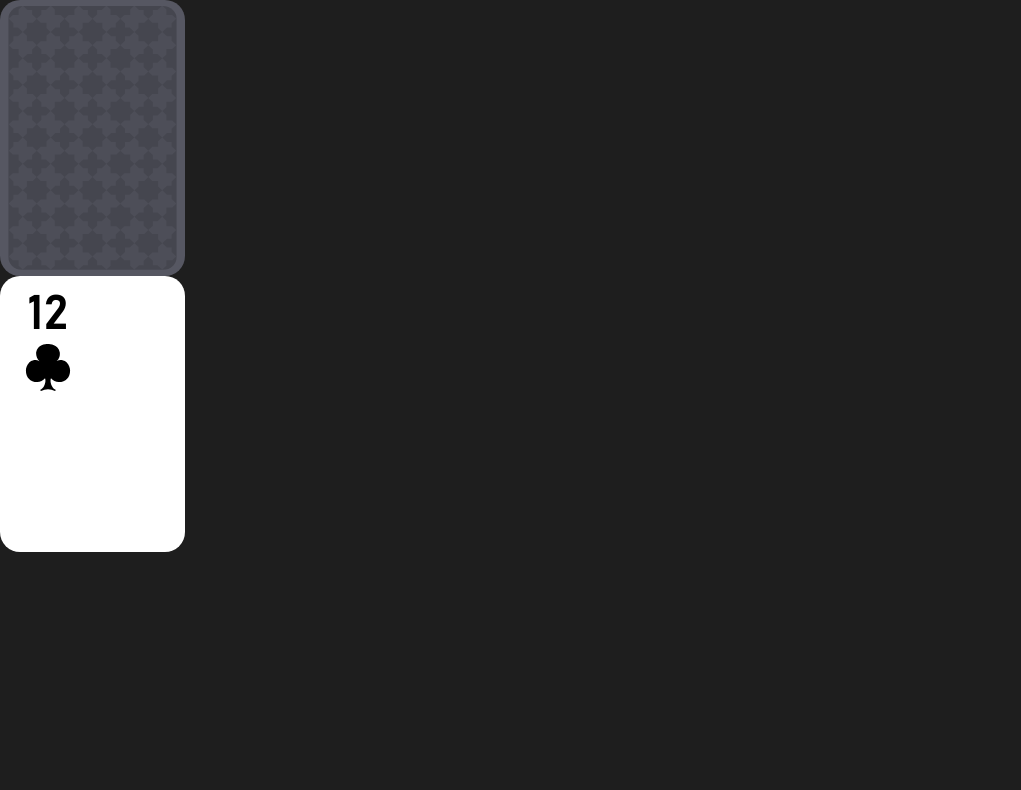
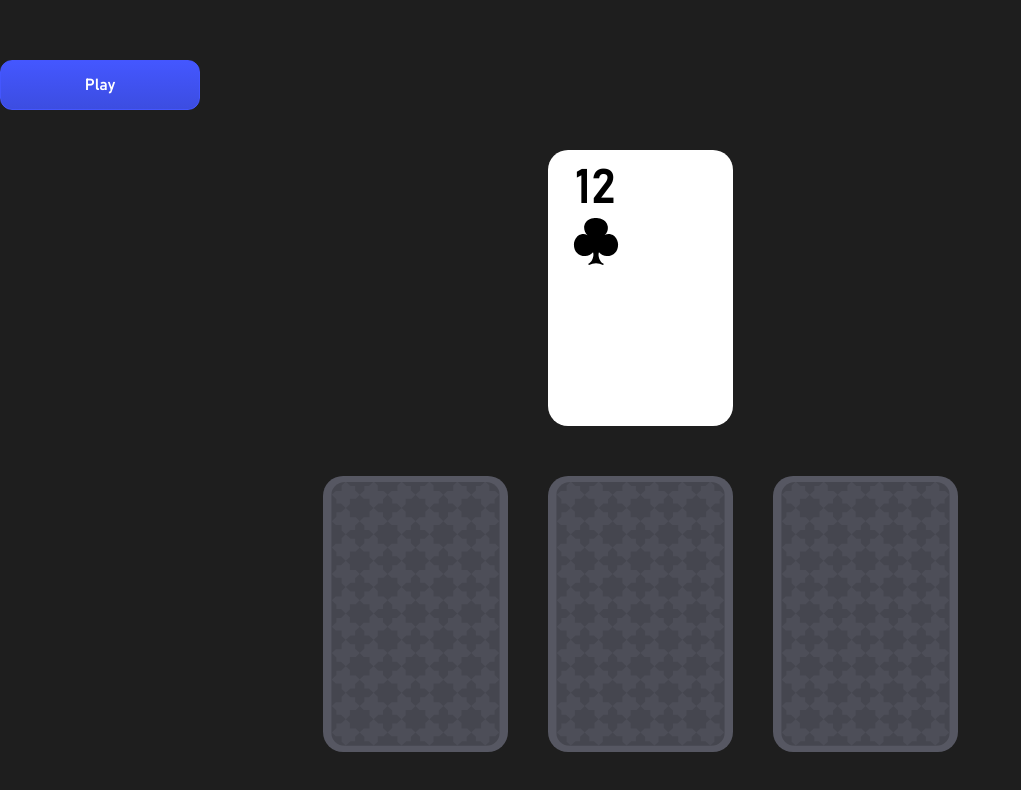
Before and after one commit to Lyrklif/card-animation, a Vue app: page / in a window 1280 px wide. Shown: the top 790 px of the page, without its empty margins (0-1021 px from the left). Built offline with nearby package versions, Linux system fonts and the light colour scheme.

Commit message:
feat: add game table

```diff
--- a/src/App.vue
+++ b/src/App.vue
@@ -1,10 +1,9 @@
 <script setup lang="ts">
-import Card from "./components/atoms/card/Card.vue";
+import GameTable from "./components/organisms/GameTable.vue";
 </script>
 
 <template>
-  <Card />
-  <Card flip />
+  <GameTable />
 </template>
 
 <style scoped lang="scss"></style>
--- /dev/null
+++ b/src/components/atoms/PlayButton.vue
@@ -0,0 +1,27 @@
+<script setup lang="ts"></script>
+
+<template>
+  <button class="button">Play</button>
+</template>
+
+<style scoped lang="scss">
+.button {
+  font-weight: 600;
+  font-size: 16px;
+  text-align: center;
+  color: #ffffff;
+  background: linear-gradient(180deg, #4457ff 0%, #3c4de1 100%);
+  border: 1px solid #4456fe;
+  border-radius: 12px;
+  min-height: 50px;
+  min-width: 200px;
+  cursor: pointer;
+  transition: opacity 0.3s ease;
+
+  @media (hover: hover) {
+    &:hover {
+      opacity: 0.8;
+    }
+  }
+}
+</style>
--- a/src/components/atoms/card/Card.vue
+++ b/src/components/atoms/card/Card.vue
@@ -8,13 +8,22 @@ defineProps({
     type: Boolean,
     default: false,
   },
+  back: {
+    type: Boolean,
+    default: false,
+  },
 });
 </script>
 
 <template>
   <div class="card" :class="{ flip: flip }">
-    <CardFront text="12" icon="clubs" class="side side-front" />
-    <CardBack class="side side-back" />
+    <CardFront
+      text="12"
+      icon="clubs"
+      class="side side-front"
+      :class="back ? 'hide' : 'show'"
+    />
+    <CardBack class="side side-back" :class="back ? 'show' : 'hide'" />
   </div>
 </template>
 
@@ -25,6 +34,7 @@ defineProps({
 .card {
   position: relative;
   perspective: 1000px;
+  user-select: none;
 
   width: 118px;
   height: 178px;
@@ -45,20 +55,17 @@ defineProps({
   transition: ease-in-out 600ms;
 }
 
-.side-front {
-  .card:hover & {
+.show {
+  .flip & {
     transform: rotateY(180deg);
   }
 }
 
-.side-back {
+.hide {
   transform: rotateY(-180deg);
 
-  .card:hover & {
+  .flip & {
     transform: rotateY(0deg);
   }
 }
-
-.flip {
-}
 </style>
--- /dev/null
+++ b/src/components/molecules/CardStacks.vue
@@ -0,0 +1,38 @@
+<script setup lang="ts">
+import Card from "../atoms/card/Card.vue";
+
+defineProps({
+  move: {
+    type: Boolean,
+    default: false,
+  },
+});
+</script>
+
+<template>
+  <div class="cards">
+    <Card back class="card" />
+    <Card back class="card" :flip="move" />
+    <Card back class="card" />
+  </div>
+</template>
+
+<style scoped lang="scss">
+.cards {
+  display: flex;
+  align-items: center;
+  justify-content: center;
+}
+
+.card {
+  margin-left: 20px;
+  margin-right: 20px;
+
+  &:first-child {
+    margin-left: 0;
+  }
+  &:last-child {
+    margin-right: 0;
+  }
+}
+</style>
--- /dev/null
+++ b/src/components/molecules/OpenedCards.vue
@@ -0,0 +1,17 @@
+<script setup lang="ts">
+import Card from "../atoms/card/Card.vue";
+</script>
+
+<template>
+  <div class="cards">
+    <Card />
+  </div>
+</template>
+
+<style scoped lang="scss">
+.cards {
+  display: flex;
+  align-items: center;
+  justify-content: center;
+}
+</style>
--- /dev/null
+++ b/src/components/organisms/GameTable.vue
@@ -0,0 +1,33 @@
+<script setup lang="ts">
+import CardStacks from "../molecules/CardStacks.vue";
+import OpenedCards from "../molecules/OpenedCards.vue";
+import PlayButton from "../atoms/PlayButton.vue";
+import { ref } from "vue";
+
+const startPlay = ref<boolean>(false);
+const play = () => {
+  startPlay.value = true;
+};
+</script>
+
+<template>
+  <div class="game">
+    <PlayButton class="button" @click.once="play" />
+    <OpenedCards class="opened-cards" />
+    <CardStacks :move="startPlay" />
+  </div>
+</template>
+
+<style scoped lang="scss">
+.game {
+  margin: 60px auto;
+}
+
+.button {
+  margin-bottom: 40px;
+}
+
+.opened-cards {
+  margin-bottom: 50px;
+}
+</style>
```
Also changed, not shown: src/assets/styles/base.scss (line endings or trailing spaces).
